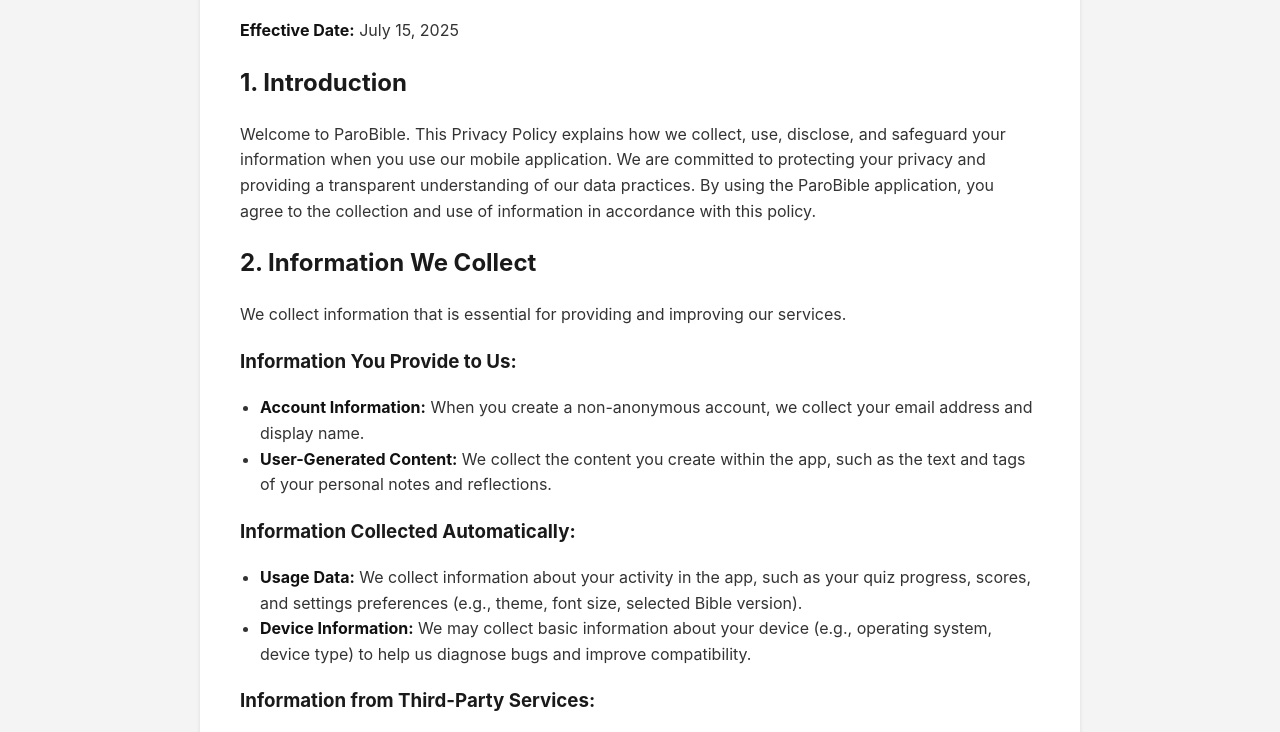
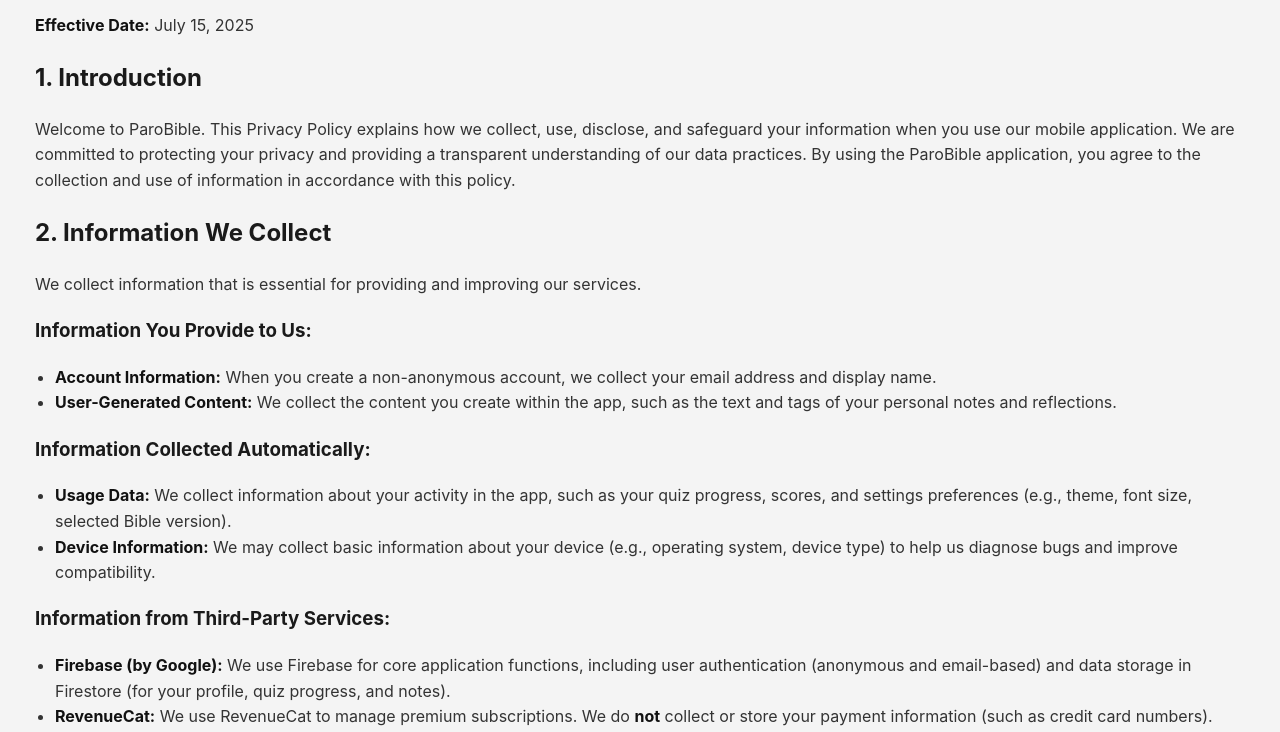
Before and after one commit to Instiledge/privacy-policy-parobible, a plain HTML site: page index.html in a window 1280 px wide. Shown: the part 128-860 px from the top of the page. Drawn offline with Linux system fonts and the light colour scheme.

Commit message:
Update index.html

```diff
--- a/index.html
+++ b/index.html
@@ -14,12 +14,9 @@
             color: #333;
         }
         .container {
-            max-width: 800px;
-            margin: 0 auto;
-            background-color: #fff;
-            padding: 20px 40px;
-            border-radius: 8px;
-            box-shadow: 0 2px 4px rgba(0,0,0,0.1);
+            padding: 15px;
+            width: 100%;
+            box-sizing: border-box;
         }
         h1, h2, h3 {
             color: #1a1a1a;
```
